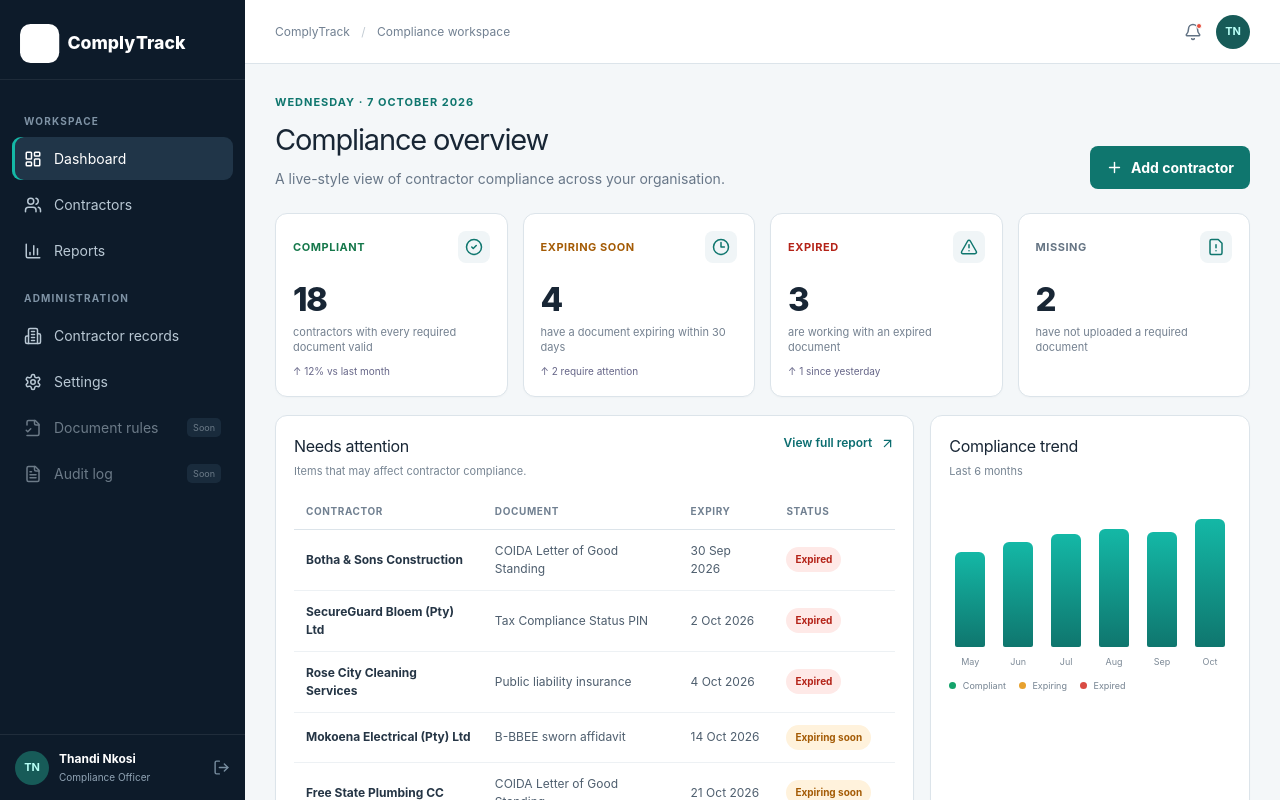
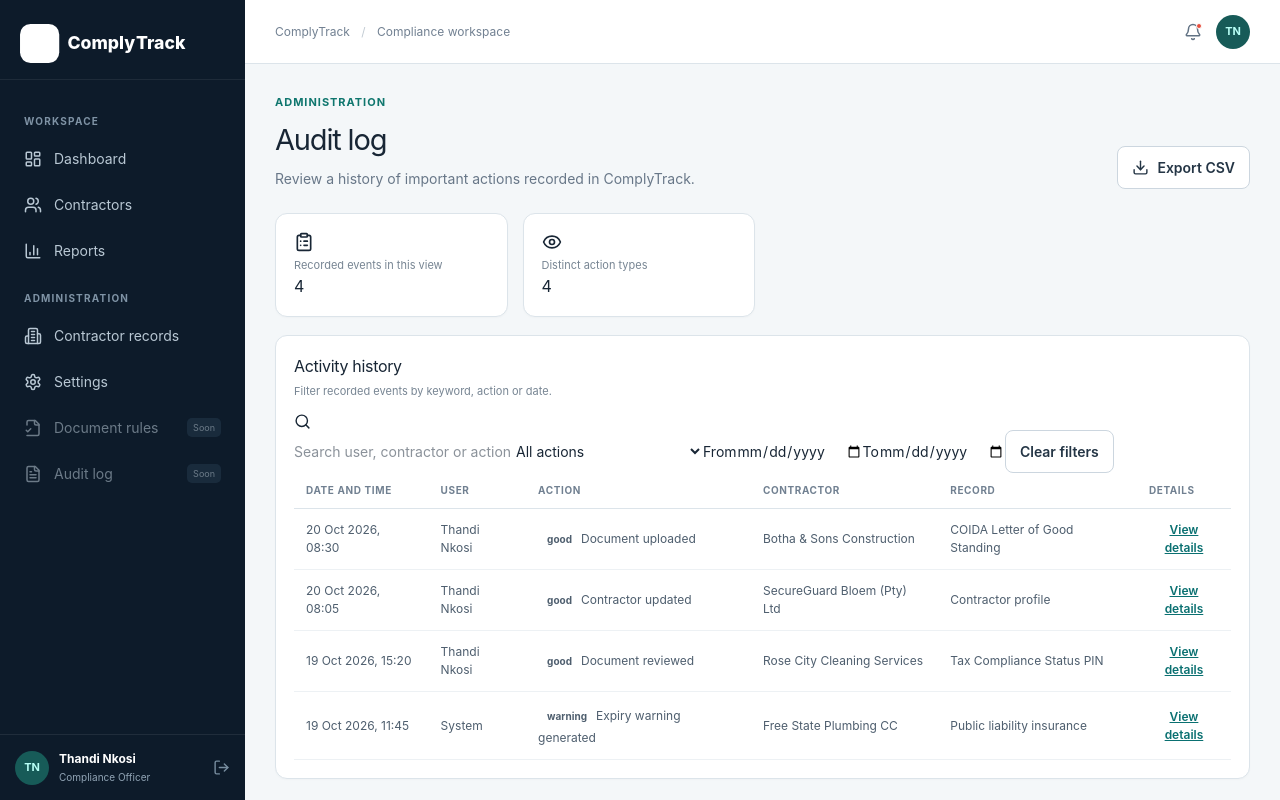
Before and after one commit to Goon-Platoon4/ComplyTrack, a React (Vite) app in the folder frontend/: page /audit-log in a window 1280 px wide. Before the commit this address led to /dashboard. Shown: the top 800 px of the page. Built offline with nearby package versions, Linux system fonts and the light colour scheme.

Commit message:
feat: add DocumentRules and AuditLog pages with routing and navigation

```diff
--- a/frontend/src/App.jsx
+++ b/frontend/src/App.jsx
@@ -1,4 +1,6 @@
+
 import { Routes, Route, Navigate } from "react-router-dom";
+
 import AppLayout from "./layouts/AppLayout";
 import Login from "./pages/Login";
 import Dashboard from "./pages/Dashboard";
@@ -7,21 +9,43 @@ import ContractorDetails from "./pages/ContractorDetails";
 import UploadDocument from "./pages/UploadDocument";
 import Reports from "./pages/Reports";
 import Settings from "./pages/Settings";
+import DocumentRules from "./pages/DocumentRules";
+import AuditLog from "./pages/AuditLog";
 
 export default function App() {
   return (
     <Routes>
       <Route path="/login" element={<Login />} />
+
       <Route element={<AppLayout />}>
-        <Route path="/" element={<Navigate to="/dashboard" replace />} />
+        <Route
+          path="/"
+          element={<Navigate to="/dashboard" replace />}
+        />
+
         <Route path="/dashboard" element={<Dashboard />} />
         <Route path="/contractors" element={<Contractors />} />
-        <Route path="/contractors/:id" element={<ContractorDetails />} />
-        <Route path="/contractors/:id/upload" element={<UploadDocument />} />
+        <Route
+          path="/contractors/:id"
+          element={<ContractorDetails />}
+        />
+        <Route
+          path="/contractors/:id/upload"
+          element={<UploadDocument />}
+        />
         <Route path="/reports" element={<Reports />} />
         <Route path="/settings" element={<Settings />} />
+        <Route
+          path="/document-rules"
+          element={<DocumentRules />}
+        />
+        <Route path="/audit-log" element={<AuditLog />} />
       </Route>
-      <Route path="*" element={<Navigate to="/dashboard" replace />} />
+
+      <Route
+        path="*"
+        element={<Navigate to="/dashboard" replace />}
+      />
     </Routes>
   );
 }
--- a/frontend/src/layouts/AppLayout.jsx
+++ b/frontend/src/layouts/AppLayout.jsx
@@ -1,5 +1,17 @@
 import { Outlet, NavLink, useLocation } from "react-router-dom";
-import { Bell, Building2, FileCheck2, FileText, LayoutDashboard, LogOut, Settings, Users, BarChart3, Menu, X } from "lucide-react";
+import {
+  Bell,
+  Building2,
+  FileCheck2,
+  FileText,
+  LayoutDashboard,
+  LogOut,
+  Settings,
+  Users,
+  BarChart3,
+  Menu,
+  X,
+} from "lucide-react";
 import { useState } from "react";
 
 const nav = [
@@ -10,6 +22,8 @@ const nav = [
 
 const adminNav = [
   { to: "/settings", label: "Settings", icon: Settings },
+  { to: "/document-rules", label: "Document rules", icon: FileCheck2 },
+  { to: "/audit-log", label: "Audit log", icon: FileText },
 ];
 
 export default function AppLayout() {
@@ -26,18 +40,33 @@ export default function AppLayout() {
         <nav className="sidebar-nav">
           <div className="nav-section-label">Workspace</div>
           {nav.map(({ to, label, icon: Icon }) => (
-            <NavLink key={to} to={to} onClick={() => setOpen(false)} className={({ isActive }) => `nav-link ${isActive ? "active" : ""}`}>
+            <NavLink
+              key={to}
+              to={to}
+              onClick={() => setOpen(false)}
+              className={({ isActive }) =>
+                `nav-link ${isActive ? "active" : ""}`
+              }
+            >
               <Icon size={18} />
               <span>{label}</span>
             </NavLink>
           ))}
 
           <div className="nav-section-label">Administration</div>
-          <NavLink to="/contractors" className={`nav-link ${location.pathname.includes("/contractors") ? "active" : ""}`} onClick={() => setOpen(false)}>
+          <NavLink
+            to="/contractors"
+            className={`nav-link ${location.pathname.includes("/contractors") ? "active" : ""}`}
+            onClick={() => setOpen(false)}
+          >
             <Building2 size={18} />
             <span>Contractor records</span>
           </NavLink>
-          <NavLink to="/settings" className={({ isActive }) => `nav-link ${isActive ? "active" : ""}`} onClick={() => setOpen(false)}>
+          <NavLink
+            to="/settings"
+            className={({ isActive }) => `nav-link ${isActive ? "active" : ""}`}
+            onClick={() => setOpen(false)}
+          >
             <Settings size={18} />
             <span>Settings</span>
           </NavLink>
@@ -63,16 +92,27 @@ export default function AppLayout() {
         </div>
       </aside>
 
-      {open && <div className="sidebar-backdrop" onClick={() => setOpen(false)} />}
+      {open && (
+        <div className="sidebar-backdrop" onClick={() => setOpen(false)} />
+      )}
 
       <main className="main-content">
         <header className="topbar">
-          <button className="mobile-menu" onClick={() => setOpen(!open)} aria-label="Toggle menu">
+          <button
+            className="mobile-menu"
+            onClick={() => setOpen(!open)}
+            aria-label="Toggle menu"
+          >
             {open ? <X /> : <Menu />}
           </button>
-          <div className="breadcrumb">ComplyTrack <span>/</span> Compliance workspace</div>
+          <div className="breadcrumb">
+            ComplyTrack <span>/</span> Compliance workspace
+          </div>
           <div className="topbar-actions">
-            <button className="icon-button"><Bell size={18} /><span className="notification-dot" /></button>
+            <button className="icon-button">
+              <Bell size={18} />
+              <span className="notification-dot" />
+            </button>
             <div className="topbar-user">TN</div>
           </div>
         </header>
--- a/frontend/src/pages/AuditLog.jsx
+++ b/frontend/src/pages/AuditLog.jsx
@@ -0,0 +1,314 @@
+
+import { useMemo, useState } from "react";
+import {
+  Search,
+  ClipboardList,
+  Download,
+  Eye,
+} from "lucide-react";
+import PageHeader from "../components/PageHeader";
+import StatusBadge from "../components/StatusBadge";
+
+const initialEvents = [
+  {
+    id: 1,
+    date: "2026-10-20T08:30:00",
+    user: "Thandi Nkosi",
+    action: "Document uploaded",
+    entity: "COIDA Letter of Good Standing",
+    contractor: "Botha & Sons Construction",
+    details: "A document record was added to the contractor profile.",
+    status: "success",
+  },
+  {
+    id: 2,
+    date: "2026-10-20T08:05:00",
+    user: "Thandi Nkosi",
+    action: "Contractor updated",
+    entity: "Contractor profile",
+    contractor: "SecureGuard Bloem (Pty) Ltd",
+    details: "Contractor contact information was updated.",
+    status: "success",
+  },
+  {
+    id: 3,
+    date: "2026-10-19T15:20:00",
+    user: "Thandi Nkosi",
+    action: "Document reviewed",
+    entity: "Tax Compliance Status PIN",
+    contractor: "Rose City Cleaning Services",
+    details: "A document review action was recorded.",
+    status: "success",
+  },
+  {
+    id: 4,
+    date: "2026-10-19T11:45:00",
+    user: "System",
+    action: "Expiry warning generated",
+    entity: "Public liability insurance",
+    contractor: "Free State Plumbing CC",
+    details: "A document was identified as approaching its expiry date.",
+    status: "warning",
+  },
+];
+
+function formatDate(value) {
+  return new Date(value).toLocaleString("en-ZA", {
+    dateStyle: "medium",
+    timeStyle: "short",
+  });
+}
+
+function exportCsv(events) {
+  const columns = [
+    "date",
+    "user",
+    "action",
+    "entity",
+    "contractor",
+    "details",
+  ];
+
+  const escapeCsv = (value) =>
+    `"${String(value ?? "").replace(/"/g, '""')}"`;
+
+  const csv = [
+    columns.join(","),
+    ...events.map((event) =>
+      columns.map((column) => escapeCsv(
+        column === "date" ? formatDate(event[column]) : event[column]
+      )).join(",")
+    ),
+  ].join("\r\n");
+
+  const blob = new Blob(["\uFEFF" + csv], {
+    type: "text/csv;charset=utf-8;",
+  });
+  const url = URL.createObjectURL(blob);
+  const link = document.createElement("a");
+
+  link.href = url;
+  link.download = "complytrack-audit-log.csv";
+  link.click();
+
+  URL.revokeObjectURL(url);
+}
+
+export default function AuditLog() {
+  const [events] = useState(initialEvents);
+  const [search, setSearch] = useState("");
+  const [actionFilter, setActionFilter] = useState("all");
+  const [dateFrom, setDateFrom] = useState("");
+  const [dateTo, setDateTo] = useState("");
+  const [selectedEvent, setSelectedEvent] = useState(null);
+
+  const filteredEvents = useMemo(() => {
+    const query = search.trim().toLowerCase();
+
+    return events.filter((event) => {
+      const searchable = [
+        event.user,
+        event.action,
+        event.entity,
+        event.contractor,
+        event.details,
+      ].join(" ").toLowerCase();
+
+      const eventDate = event.date.slice(0, 10);
+
+      return (
+        (!query || searchable.includes(query)) &&
+        (actionFilter === "all" || event.action === actionFilter) &&
+        (!dateFrom || eventDate >= dateFrom) &&
+        (!dateTo || eventDate <= dateTo)
+      );
+    });
+  }, [events, search, actionFilter, dateFrom, dateTo]);
+
+  const actionTypes = [
+    ...new Set(events.map((event) => event.action)),
+  ];
+
+  return (
+    <section className="page">
+      <PageHeader
+        eyebrow="Administration"
+        title="Audit log"
+        description="Review a history of important actions recorded in ComplyTrack."
+        actions={
+          <button
+            className="secondary-button"
+            onClick={() => exportCsv(filteredEvents)}
+          >
+            <Download size={17} /> Export CSV
+          </button>
+        }
+      />
+
+      <div className="stats-grid">
+        <div className="panel">
+          <ClipboardList size={20} />
+          <p>Recorded events in this view</p>
+          <h2>{filteredEvents.length}</h2>
+        </div>
+        <div className="panel">
+          <Eye size={20} />
+          <p>Distinct action types</p>
+          <h2>{new Set(filteredEvents.map((event) => event.action)).size}</h2>
+        </div>
+      </div>
+
+      <div className="panel">
+        <div className="panel-header">
+          <div>
+            <h2>Activity history</h2>
+            <p>Filter recorded events by keyword, action or date.</p>
+          </div>
+        </div>
+
+        <div className="audit-filters">
+          <label className="search-box">
+            <Search size={17} />
+            <input
+              value={search}
+              onChange={(event) => setSearch(event.target.value)}
+              placeholder="Search user, contractor or action..."
+              aria-label="Search audit log"
+            />
+          </label>
+
+          <select
+            value={actionFilter}
+            onChange={(event) => setActionFilter(event.target.value)}
+            aria-label="Filter by action"
+          >
+            <option value="all">All actions</option>
+            {actionTypes.map((action) => (
+              <option key={action} value={action}>{action}</option>
+            ))}
+          </select>
+
+          <label>
+            From
+            <input
+              type="date"
+              value={dateFrom}
+              onChange={(event) => setDateFrom(event.target.value)}
+            />
+          </label>
+
+          <label>
+            To
+            <input
+              type="date"
+              value={dateTo}
+              min={dateFrom || undefined}
+              onChange={(event) => setDateTo(event.target.value)}
+            />
+          </label>
+
+          <button
+            className="secondary-button"
+            onClick={() => {
+              setSearch("");
+              setActionFilter("all");
+              setDateFrom("");
+              setDateTo("");
+            }}
+          >
+            Clear filters
+          </button>
+        </div>
+
+        <div className="table-wrap">
+          <table>
+            <thead>
+              <tr>
+                <th>Date and time</th>
+                <th>User</th>
+                <th>Action</th>
+                <th>Contractor</th>
+                <th>Record</th>
+                <th>Details</th>
+              </tr>
+            </thead>
+            <tbody>
+              {filteredEvents.map((event) => (
+                <tr key={event.id}>
+                  <td>{formatDate(event.date)}</td>
+                  <td>{event.user}</td>
+                  <td>
+                    <StatusBadge
+                      status={event.status === "warning" ? "warning" : "good"}
+                    />
+                    {event.action}
+                  </td>
+                  <td>{event.contractor || "—"}</td>
+                  <td>{event.entity}</td>
+                  <td>
+                    <button
+                      className="table-action"
+                      onClick={() => setSelectedEvent(event)}
+                    >
+                      View details
+                    </button>
+                  </td>
+                </tr>
+              ))}
+              {filteredEvents.length === 0 && (
+                <tr>
+                  <td colSpan="6">No audit events match your filters.</td>
+                </tr>
+              )}
+            </tbody>
+          </table>
+        </div>
+      </div>
+
+      {selectedEvent && (
+        <div className="modal-backdrop">
+          <section
+            className="panel audit-detail"
+            role="dialog"
+            aria-modal="true"
+            aria-labelledby="audit-detail-title"
+          >
+            <div className="panel-header">
+              <div>
+                <h2 id="audit-detail-title">Audit event details</h2>
+                <p>{selectedEvent.action}</p>
+              </div>
+              <button
+                className="secondary-button"
+                onClick={() => setSelectedEvent(null)}
+                autoFocus
+              >
+                Close
+              </button>
+            </div>
+
+            <dl className="audit-detail-list">
+              <dt>Date and time</dt>
+              <dd>{formatDate(selectedEvent.date)}</dd>
+
+              <dt>User</dt>
+              <dd>{selectedEvent.user}</dd>
+
+              <dt>Action</dt>
+              <dd>{selectedEvent.action}</dd>
+
+              <dt>Contractor</dt>
+              <dd>{selectedEvent.contractor || "—"}</dd>
+
+              <dt>Record</dt>
+              <dd>{selectedEvent.entity}</dd>
+
+              <dt>Details</dt>
+              <dd>{selectedEvent.details}</dd>
+            </dl>
+          </section>
+        </div>
+      )}
+    </section>
+  );
+}
```
